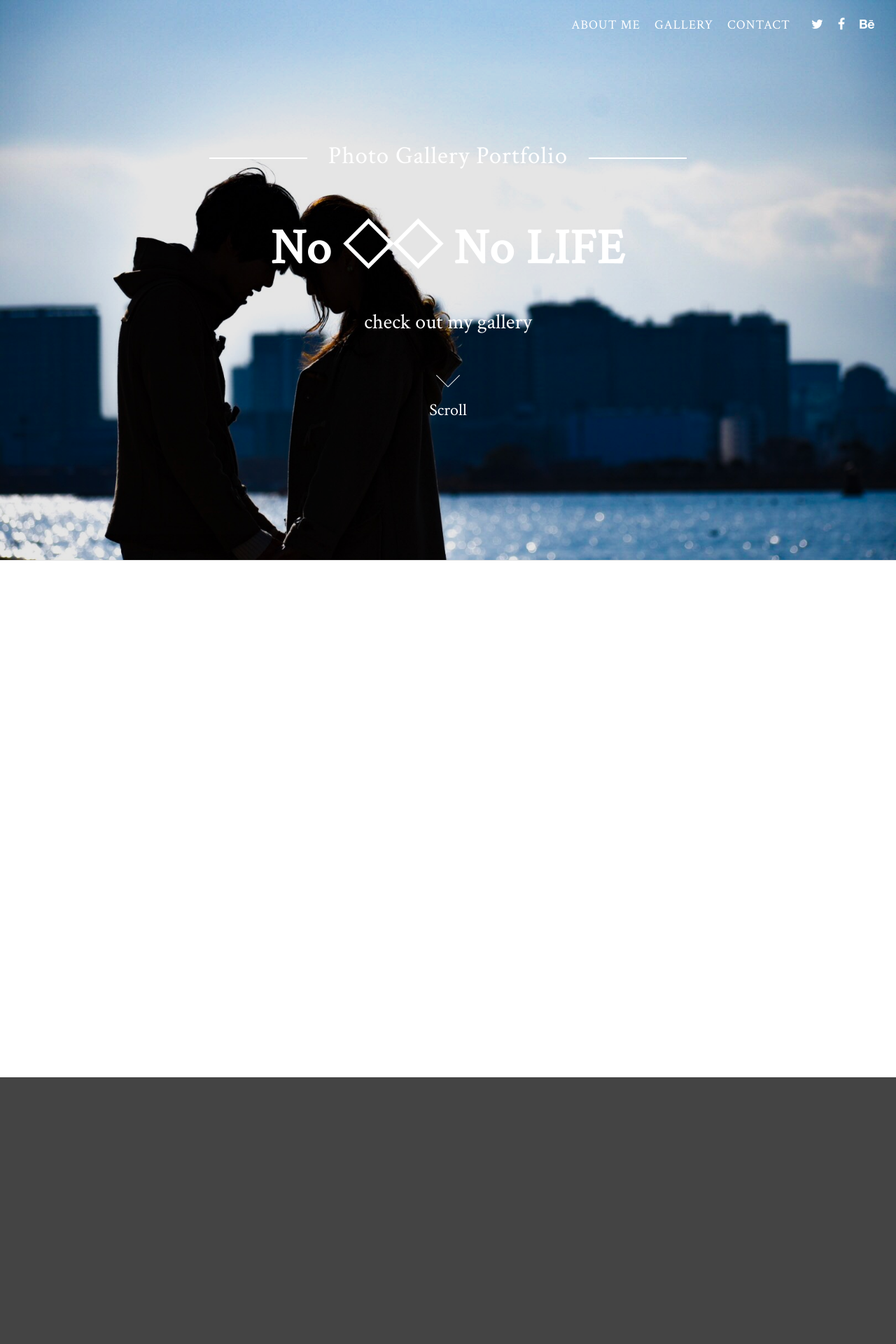
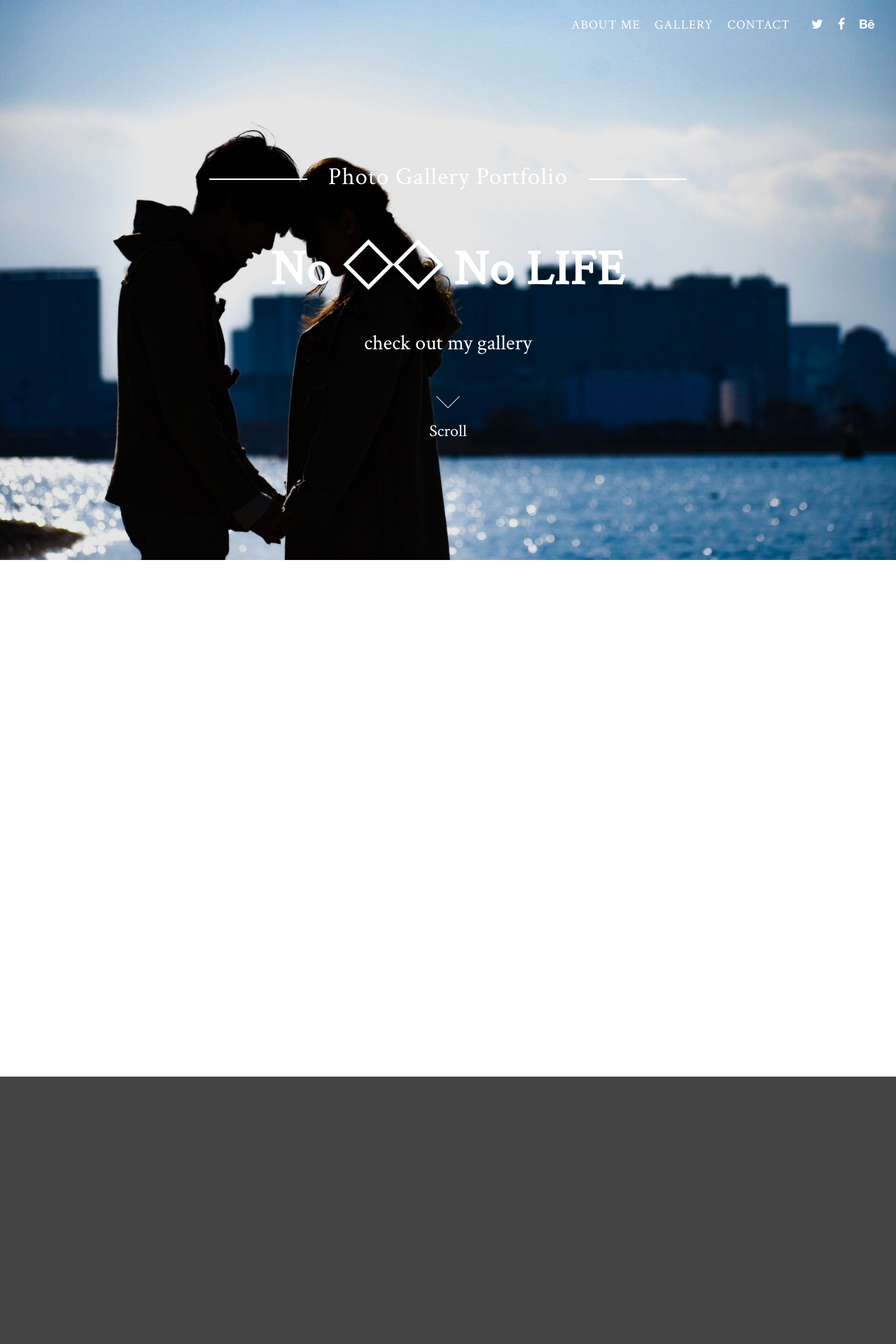
Before and after one commit to mtgallery/photos, a PHP site: page / in a window 1280 px wide. Shown: the top 1920 px of the page at 70% size. Run offline with PHP 8.4, Linux system fonts and the light colour scheme; some libraries are stand-ins or nearby versions.

Commit message:
Update style_v1.css

```diff
--- a/css/style_v1.css
+++ b/css/style_v1.css
@@ -60,7 +60,8 @@ header {
     background: #f9f9f9 url(https://mtgallery.github.io/photos/images/bg01.jpg) no-repeat;
     position: fixed;
     z-index: -1;
-    top: 0px;
+    background-position: 0px 100%;
+    top: 0;
     left: 0;
     -webkit-background-size: cover;
     -moz-background-size: cover;
@@ -247,7 +248,7 @@ header {
 
 .main {
     min-height: 100vh;
-    padding: 25vh 0;
+    padding: 230px 0 130px;
 }
 
 
```
